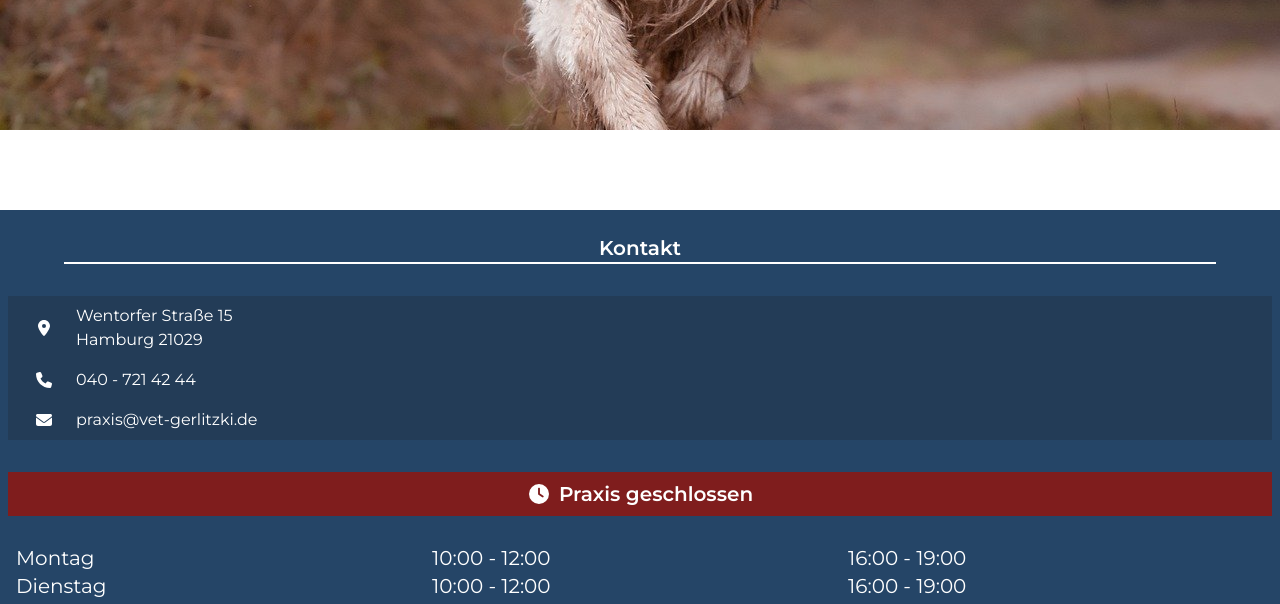
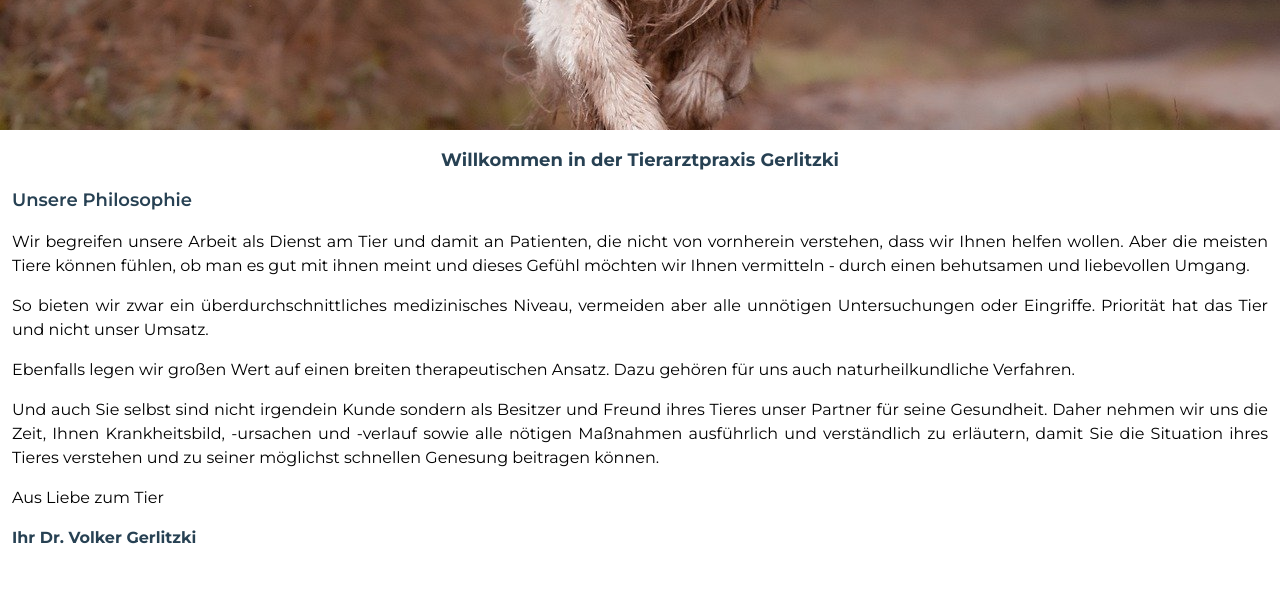
Before and after one commit to room-twenty/tierarztpraxis-volker-gerlitzki, a Next.js app in the folder vet-clinic/: page / in a window 1280 px wide. Shown: the part 800-1404 px from the top of the page. Built offline with nearby package versions, Linux system fonts and the light colour scheme.

Commit message:
feat: Add ClinicPhilosophy component to homepage

```diff
--- a/vet-clinic/app/page.tsx
+++ b/vet-clinic/app/page.tsx
@@ -1,11 +1,13 @@
 import LeistungenSection from '@/components/LeistungenSection/LeistungenSection';
 import DocTeamSection from '@/components/DocTeamSection/DocTeamSection';
 import HeroSection from '@/components/HeroSection/HeroSection';
+import ClinicPhilosophy from '@/components/ClinicPhilosophy/ClinicPhilosophy';
 
 export default function Home() {
   return (
     <>
       <HeroSection />
+      <ClinicPhilosophy />
       {/* <LeistungenSection
         sliceAmount={[0, 3]}
         currentPath="/"
```
